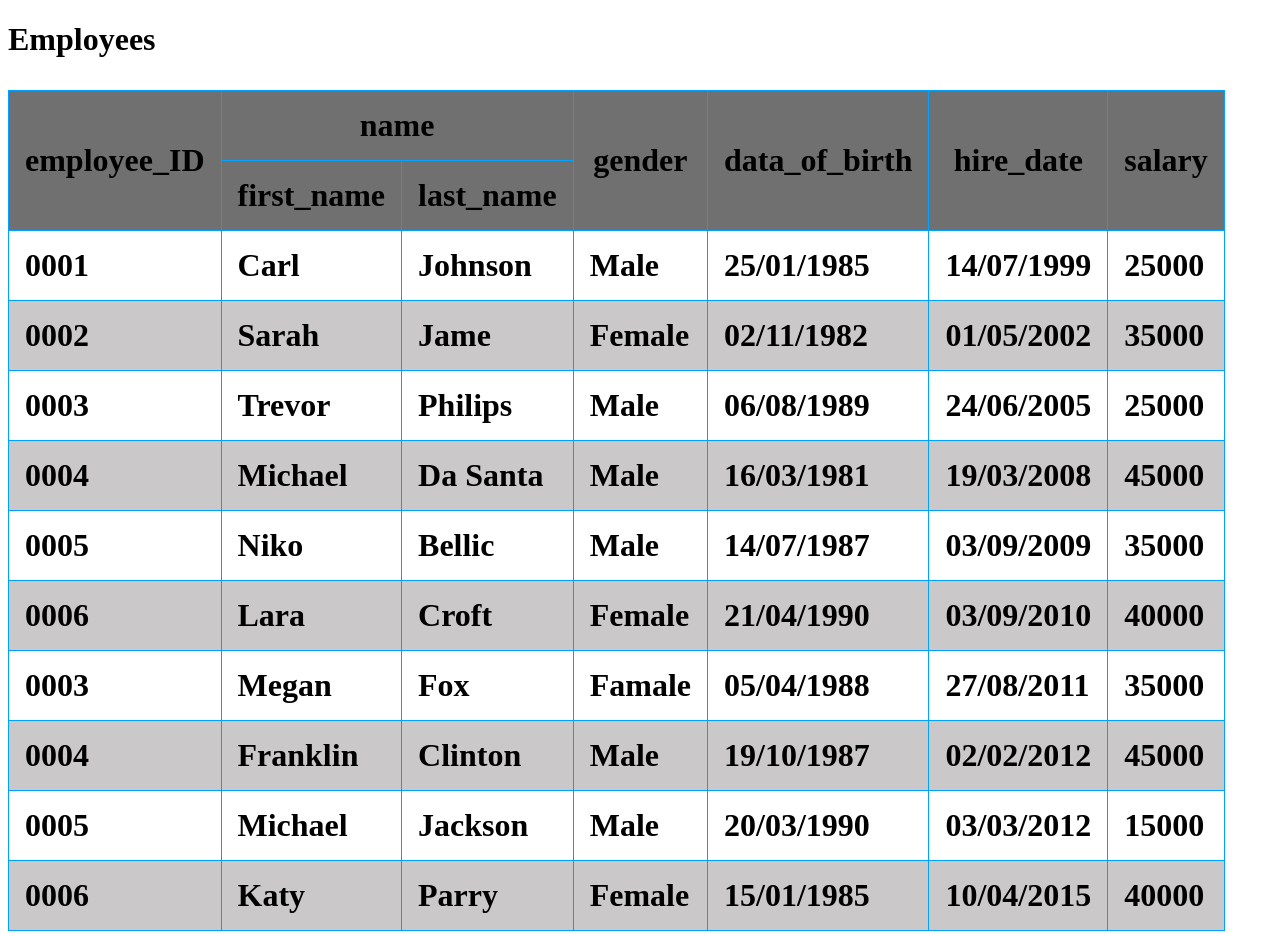
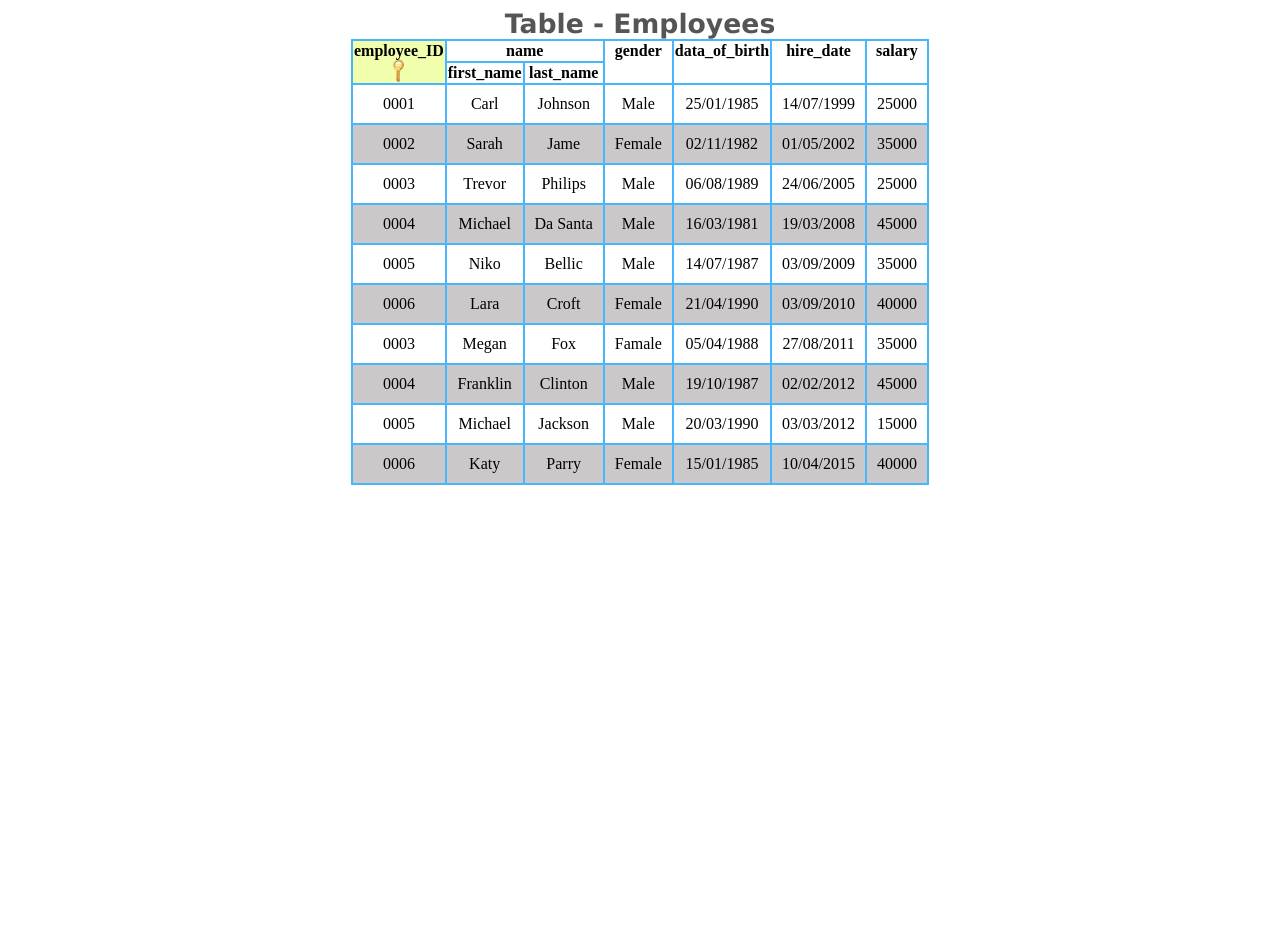
Before and after one commit to MaxGyverrr/webdev_ca1, a plain HTML site: page index.html in a window 1280 px wide. After the commit the page ends 800 px from the top, so only its background shows below. Drawn offline with Linux system fonts and the light colour scheme.

Commit message:
Image implementation

```diff
--- a/index.html
+++ b/index.html
@@ -5,23 +5,23 @@
     <meta charset='utf-8'>
     <meta name="author" content="Maxwell W Ferreira">
     <meta name="discription" content="Tables HR Department">
-    <title>Home - HR Department</title>
+    <title>Table - Employees</title>
     <link rel='stylesheet' type='text/css' media='screen' href='main.css'>
 </head>
 
 <body>
-    <h1>Employees<h1>
-            <table>
+    <table id="design_table">
+        <caption>Table - Employees</caption>
         <thead>
-                    <tr>
-                        <th rowspan="2">employee_ID</th>
+            <tr class="fixed_h">
+                <th rowspan="2" class="PK">employee_ID</th>
                 <th colspan="2">name</th>
                 <th rowspan="2">gender</th>
                 <th rowspan="2">data_of_birth</th>
                 <th rowspan="2">hire_date</th>
                 <th rowspan="2">salary</th>
             </tr>
-                    <tr>
+            <tr class="fixed_h">
                 <th>first_name</th>
                 <th>last_name</th>
             </tr>
--- a/main.css
+++ b/main.css
@@ -1,35 +1,54 @@
-table {
-    margin: 1em 0;
-    border-collapse: collapse;
-  }
-
-td, th {
-    border-style: solid;
-    border-color: rgb(0, 162, 255);
-    border-width: 01px;
-    padding: 0.5em 0.5em 0.5em 0.5em;
+table#design_table {
+    border: 1px solid rgb(72, 182, 255);
+    border-spacing: 0px;
+    margin-left: auto;
+    margin-right: auto;
 }
 
-th {
+table#design_table caption{
+    color: rgb(85, 85, 85);
+    font-size: 20pt;
+    font-weight: bolder;
+    font-family: 'Lucida Sans', 'Lucida Sans Regular', 'Lucida Grande', 'Lucida Sans Unicode', Geneva, Verdana, sans-serif;
+}
+
+table#design_table th {
+    border: 1px solid rgb(72, 182, 255);
+    vertical-align: top;
+    background: rgb(255, 255, 255);
+}
+
+table#design_table td {
+    border: 1px solid rgb(72, 182, 255);
+    padding: 10px;
+    text-align: center;
+}
+
+table#design_table tr.fixed_h {
     position: -webkit-sticky;
     position: sticky;
     top: 0;
     z-index: 2;
-    background-color: rgb(112, 112, 112);
-  }
+}
 
 tbody tr:nth-child(even) {
     background: rgb(202, 200, 200);
 }
 
-#PK {
-    border-style: solid;
-    border-width: 3px;
+table#design_table .PK {
+    background-image: url(key.png);
+    background-size: 25px;
+    background-repeat: no-repeat;
+    background-position: bottom;
+    background-color: rgb(241, 255, 172);
 }
 
-#FK {
-    border-style: solid;
-    border-width: 3px;
+table#design_table .FK {
+    background-image: url(foreign_key.png);
+    background-size: 25px;
+    background-repeat: no-repeat;
+    background-position: bottom;
+    background-color: rgb(241, 255, 172);
 }
 
 #imagem {
```
Also changed, not shown: foreign_key.png (added), key.png (added). Lines whose indentation alone changed are shown as unchanged.
